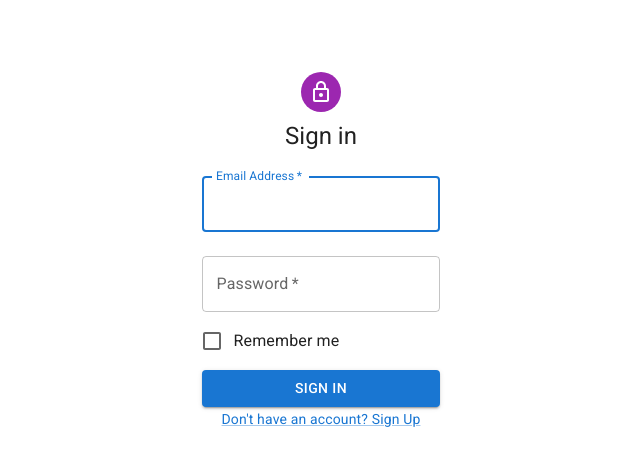
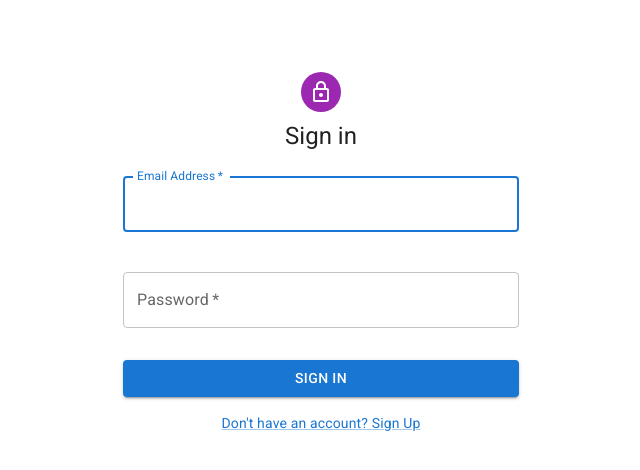
Before and after one commit to mananisumit98/music-playlist-management, a React (Create React App) app: page /login in a window 1280 px wide. Shown: the top 470 px of the page, without its empty margins (319-959 px from the left). Built offline with nearby package versions, Linux system fonts and the light colour scheme.

Commit message:
Updated the design of login component

```diff
--- a/src/components/login.js
+++ b/src/components/login.js
@@ -68,6 +68,8 @@ const Login = () => {
                         Sign in
                     </Typography>
                     <Box component="form" onSubmit={handleSubmit(onSubmit)} noValidate sx={{ mt: 1 }}>
+                        <Grid container spacing={2}>
+                            <Grid item xs={12}>
                                 <TextField
                                     margin="normal"
                                     required
@@ -94,6 +96,8 @@ const Login = () => {
                                     {errors?.email_id?.type === 'minLength' && <span className="errormsg">{errors.email_id.message}</span>}
                                     {errors?.email_id?.type === 'maxLength' && <span className="errormsg">{errors.email_id.message}</span>}
                                 </Typography>
+                            </Grid>
+                            <Grid item xs={12}>
                                 <TextField
                                     margin="normal"
                                     required
@@ -125,10 +129,8 @@ const Login = () => {
                                     {errors?.password?.type === 'minLength' && <span className="errormsg">{errors.password.message}</span>}
                                     {errors?.password?.type === 'maxLength' && <span className="errormsg">{errors.password.message}</span>}
                                 </Typography>
-                        <FormControlLabel
-                            control={<Checkbox value="remember" color="primary" />}
-                            label="Remember me"
-                        />
+                            </Grid>
+                            <Grid item xs={12}>
                                 <Button
                                     type="submit"
                                     fullWidth
@@ -137,8 +139,8 @@ const Login = () => {
                                 >
                                     Sign In
                                 </Button>
-                        <Grid container justifyContent="center">
-                            <Grid item>
+                            </Grid>
+                            <Grid item xs={12} container justifyContent="center">
                                 <Link href={SIGNUP} variant="body2">
                                     Don't have an account? Sign Up
                                 </Link>
```
Lines whose indentation alone changed are shown as unchanged.
